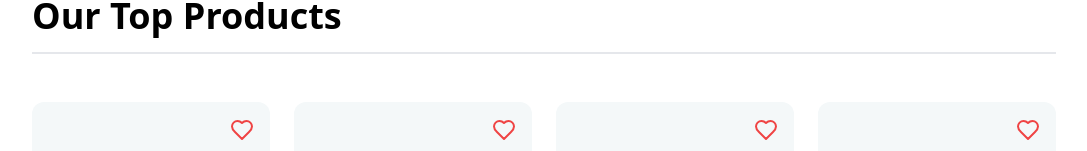
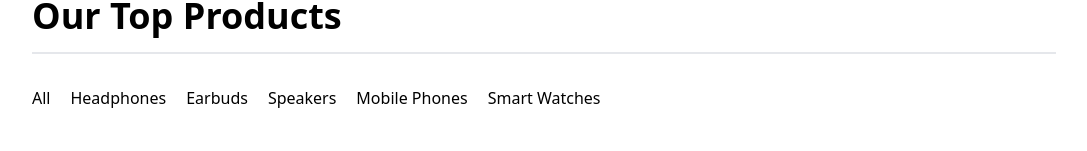
Before and after one commit to idlakshan/StoreHub-Frontend, a React (Vite) app: page / in a window 1280 px wide. Shown: the part 692-843 px from the top of the page, without its empty margins (96-1183 px from the left). Built offline with nearby package versions, Linux system fonts and the light colour scheme.

Commit message:
feat: add product filter functionality

```diff
--- a/src/components/Products.jsx
+++ b/src/components/Products.jsx
@@ -1,4 +1,4 @@
-import React from 'react'
+import React, { useState } from 'react'
 import ProductCard from './ProductCard'
 
 
@@ -78,12 +78,34 @@ const Products = () => {
         },
     ];
 
+    const categories = [
+        { id: "ALL", name: "All" },
+        { id: "1", name: "Headphones" },
+        { id: "2", name: "Earbuds" },
+        { id: "3", name: "Speakers" },
+        { id: "4", name: "Mobile Phones" },
+        { id: "5", name: "Smart Watches" },
+    ];
+
+    const [selectedCategory, setSelectedCategory] = useState("ALL");
+    const filteredProducts = selectedCategory === "ALL" ? products : products.filter((el) => el.categoryId === selectedCategory)
+
+
     return (
         <section className='px-32 py-8'>
             <h1 className='text-4xl font-semibold'>Our Top Products</h1>
             <div className='border mt-4'></div>
+
+            <div className='py-8'>
+                <div className='flex items-center gap-x-5'>
+                    {
+                        categories.map((el) => (
+                            <button key={el.id} onClick={() => setSelectedCategory(el.id)}>{el.name}</button>
+                        ))
+                    }
+                </div>
                 <div className='py-8 grid grid-cols-4 gap-6 mt-4'>
-                {products.map((el) => {
+                    {filteredProducts.map((el) => {
                         return (
                             <ProductCard
                                 key={el.id}
@@ -95,6 +117,8 @@ const Products = () => {
                         );
                     })}
                 </div>
+            </div>
+
 
         </section>
     )
```
Lines whose indentation alone changed are shown as unchanged.
